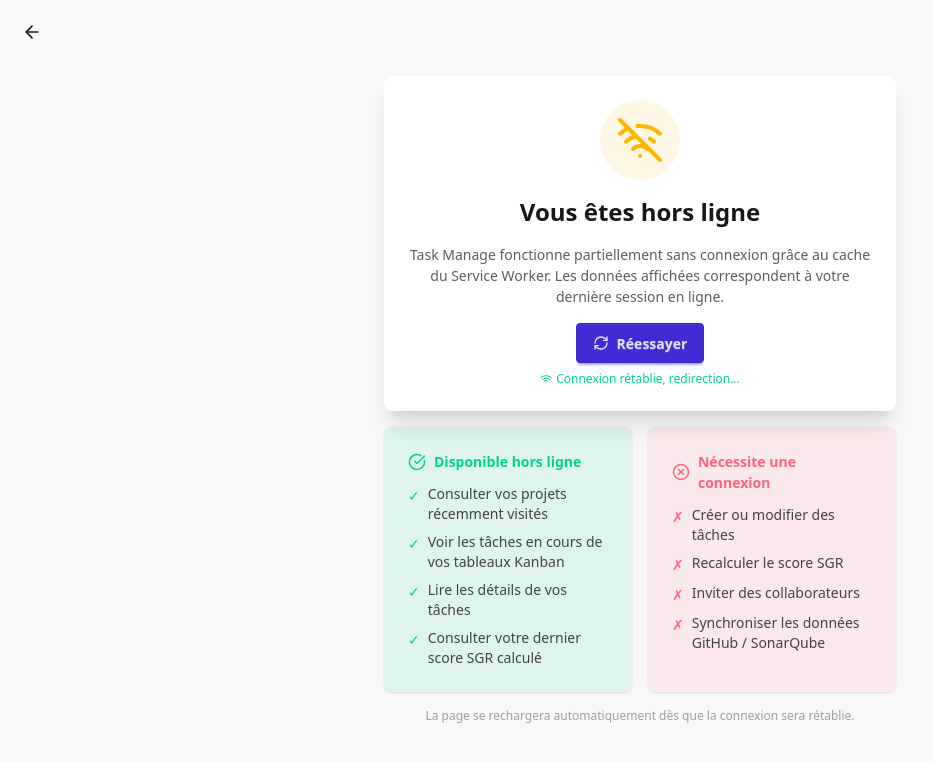
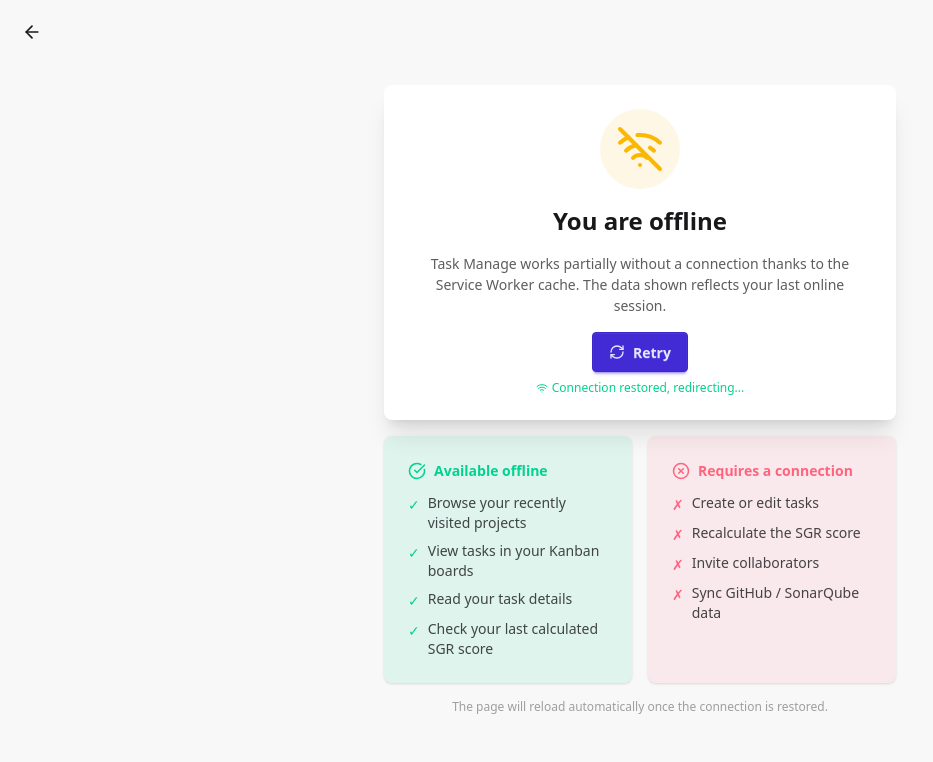
Before and after one commit to Mr-TounkS/taskmanage, a Next.js app: page /offline in a window 1280 px wide. Shown: the top 762 px of the page, without its empty margins (0-933 px from the left). Built offline with nearby package versions, Linux system fonts and the light colour scheme.

Commit message:
feat: traduire la page offline et ses composants en anglais
Co-Authored-By: Claude Sonnet 4.6 <noreply@anthropic.com>

```diff
--- a/app/components/BackButton.tsx
+++ b/app/components/BackButton.tsx
@@ -10,8 +10,8 @@ export default function BackButton() {
     <button
       onClick={() => router.back()}
       className="absolute top-4 left-4 btn btn-ghost btn-sm btn-circle"
-      title="Retour à la page précédente"
-      aria-label="Retour"
+      title="Back to previous page"
+      aria-label="Back"
     >
       <ArrowLeft size={20} />
     </button>
--- a/app/components/ReloadButton.tsx
+++ b/app/components/ReloadButton.tsx
@@ -64,15 +64,14 @@ export default function ReloadButton() {
         disabled={isRetrying}
       >
         <RefreshCw size={16} className={isRetrying ? "animate-spin" : ""} />
-        {isRetrying ? "Vérification..." : "Réessayer"}
+        {isRetrying ? "Checking..." : "Retry"}
       </button>
 
-      {/* Indicateur d'état de connexion en temps réel */}
       <span className={`text-xs flex items-center gap-1 ${isOnline ? "text-success" : "text-warning"}`}>
         {isOnline ? (
-          <><Wifi size={12} /> Connexion rétablie, redirection...</>
+          <><Wifi size={12} /> Connection restored, redirecting...</>
         ) : (
-          <><WifiOff size={12} /> En attente de connexion...</>
+          <><WifiOff size={12} /> Waiting for connection...</>
         )}
       </span>
     </div>
--- a/app/offline/page.tsx
+++ b/app/offline/page.tsx
@@ -1,6 +1,6 @@
-// Page de fallback hors ligne — affichée par le Service Worker quand
-// la page demandée n'est pas disponible dans le cache et que l'utilisateur est hors ligne.
-// Répond à la sous-question SQ2 : disponibilité hors ligne des équipes Agile distribuées.
+// Offline fallback page — displayed by the Service Worker when
+// the requested page is not available in cache and the user is offline.
+// Addresses sub-question SQ2: offline availability for distributed Agile teams.
 
 import type { Metadata } from "next";
 import { WifiOff, CheckCircle, XCircle } from "lucide-react";
@@ -8,24 +8,22 @@ import ReloadButton from "../components/ReloadButton";
 import BackButton from "../components/BackButton";
 
 export const metadata: Metadata = {
-  title: "Hors ligne — Task Manage",
-  description: "Vous êtes actuellement hors ligne.",
+  title: "Offline — Task Manage",
+  description: "You are currently offline.",
 };
 
-// Fonctionnalités disponibles sans connexion (pages précachées par le SW)
-const DISPONIBLE_OFFLINE = [
-  "Consulter vos projets récemment visités",
-  "Voir les tâches en cours de vos tableaux Kanban",
-  "Lire les détails de vos tâches",
-  "Consulter votre dernier score SGR calculé",
+const AVAILABLE_OFFLINE = [
+  "Browse your recently visited projects",
+  "View tasks in your Kanban boards",
+  "Read your task details",
+  "Check your last calculated SGR score",
 ];
 
-// Fonctionnalités nécessitant une connexion active
-const NECESSITE_CONNEXION = [
-  "Créer ou modifier des tâches",
-  "Recalculer le score SGR",
-  "Inviter des collaborateurs",
-  "Synchroniser les données GitHub / SonarQube",
+const REQUIRES_CONNECTION = [
+  "Create or edit tasks",
+  "Recalculate the SGR score",
+  "Invite collaborators",
+  "Sync GitHub / SonarQube data",
 ];
 
 export default function OfflinePage() {
@@ -34,7 +32,6 @@ export default function OfflinePage() {
       <BackButton />
       <div className="max-w-lg w-full">
 
-        {/* En-tête */}
         <div className="card bg-base-100 shadow-xl">
           <div className="card-body items-center text-center gap-4">
 
@@ -42,31 +39,27 @@ export default function OfflinePage() {
               <WifiOff size={48} className="text-warning" />
             </div>
 
-            <h1 className="card-title text-2xl">Vous êtes hors ligne</h1>
+            <h1 className="card-title text-2xl">You are offline</h1>
             <p className="text-base-content/70">
-              Task Manage fonctionne partiellement sans connexion grâce au
-              cache du Service Worker. Les données affichées correspondent
-              à votre dernière session en ligne.
+              Task Manage works partially without a connection thanks to the
+              Service Worker cache. The data shown reflects your last online
+              session.
             </p>
 
-            {/* Bouton réessayer — le reloadOnOnline dans next.config.ts
-                recharge automatiquement dès que la connexion revient */}
             <ReloadButton />
           </div>
         </div>
 
-        {/* Disponibilité des fonctionnalités */}
         <div className="grid grid-cols-1 gap-4 mt-4 sm:grid-cols-2">
 
-          {/* Fonctionnalités disponibles */}
           <div className="card bg-success/10 shadow">
             <div className="card-body gap-3">
               <h2 className="font-semibold text-success flex items-center gap-2">
                 <CheckCircle size={18} />
-                Disponible hors ligne
+                Available offline
               </h2>
               <ul className="space-y-2">
-                {DISPONIBLE_OFFLINE.map((item) => (
+                {AVAILABLE_OFFLINE.map((item) => (
                   <li key={item} className="text-sm text-base-content/80 flex items-start gap-2">
                     <span className="text-success mt-0.5">✓</span>
                     {item}
@@ -76,15 +69,14 @@ export default function OfflinePage() {
             </div>
           </div>
 
-          {/* Fonctionnalités indisponibles */}
           <div className="card bg-error/10 shadow">
             <div className="card-body gap-3">
               <h2 className="font-semibold text-error flex items-center gap-2">
                 <XCircle size={18} />
-                Nécessite une connexion
+                Requires a connection
               </h2>
               <ul className="space-y-2">
-                {NECESSITE_CONNEXION.map((item) => (
+                {REQUIRES_CONNECTION.map((item) => (
                   <li key={item} className="text-sm text-base-content/80 flex items-start gap-2">
                     <span className="text-error mt-0.5">✗</span>
                     {item}
@@ -95,9 +87,8 @@ export default function OfflinePage() {
           </div>
         </div>
 
-        {/* Indicateur de statut */}
         <p className="text-center text-xs text-base-content/40 mt-4">
-          La page se rechargera automatiquement dès que la connexion sera rétablie.
+          The page will reload automatically once the connection is restored.
         </p>
 
       </div>
```
